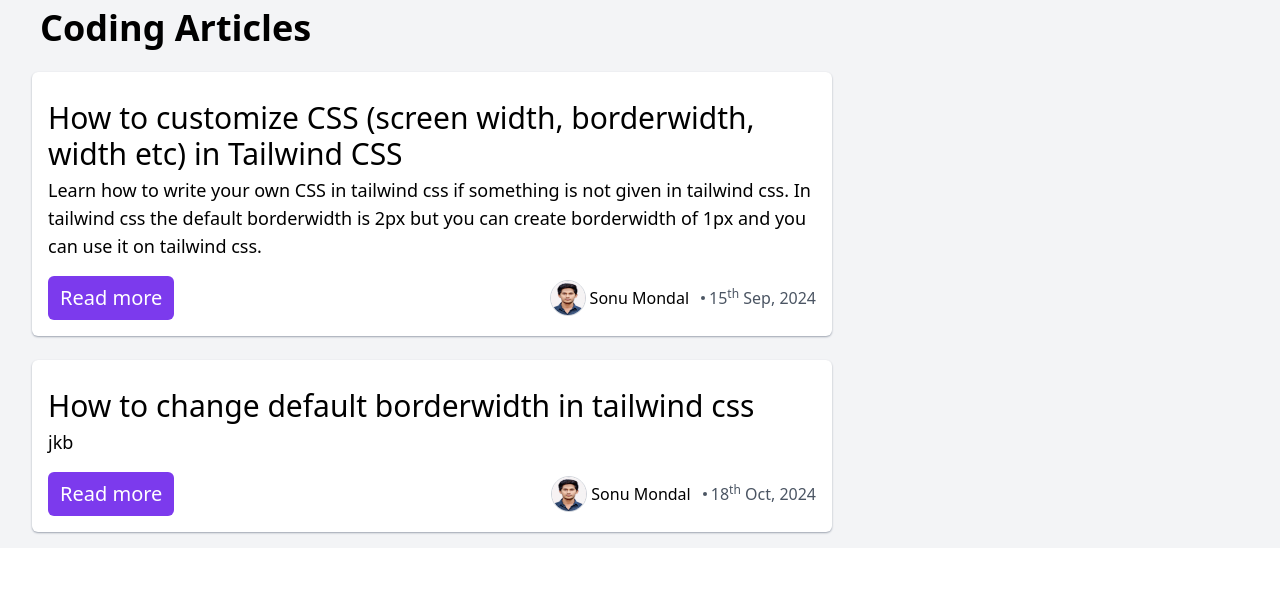
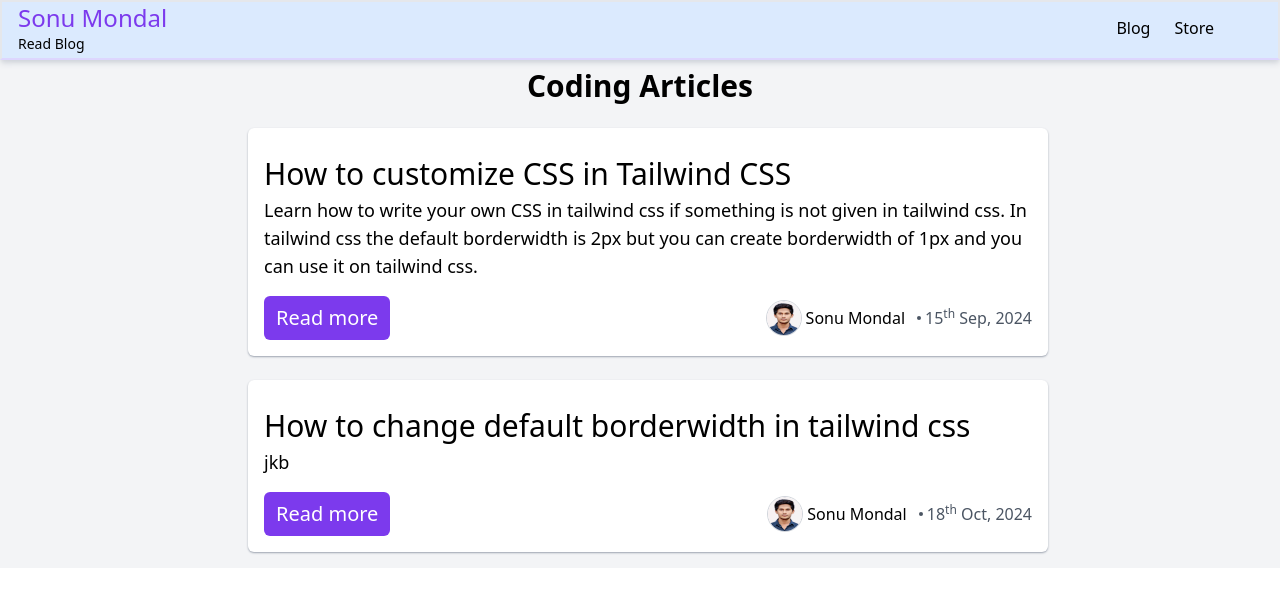
Before and after one commit to sonu2027/my-portfolio, a React (Vite) app: page /blog in a window 1280 px wide. Shown: the top 594 px of the page. Built offline with nearby package versions, Linux system fonts and the light colour scheme.

Commit message:
made blog page layout

```diff
--- a/src/blog/BlogPost1.tsx
+++ b/src/blog/BlogPost1.tsx
@@ -3,6 +3,9 @@ import img2 from "../assets/blog/blog1/img2.png"
 import { useLocation } from "react-router-dom"
 import { Link } from "react-router-dom"
 import { Helmet, HelmetProvider } from "react-helmet-async"
+import { useState } from "react"
+import NavBar2 from "../component/NavBar2"
+import ListSmallScreen2 from "../component/ListSmalScreen2"
 
 function BlogPost1() {
 
@@ -14,9 +17,11 @@ function BlogPost1() {
   const year = urlData.get("year")
   const sup = urlData.get("sup")
 
+  const [showList, setShowList] = useState<boolean>(false)
+
   return (
     <HelmetProvider>
-      <div className="bg-gray-100 sm:pt-8 sm:pb-8 flex justify-center items-center">
+      <div>
         <Helmet>
           <meta
             name="description"
@@ -24,6 +29,15 @@ function BlogPost1() {
           />
           <title>{title} </title>
         </Helmet>
+        <div className="px-4 bg-blue-100 shadow-gray-300 shadow-md border-b-violet-200 border-2 border-solid sticky top-0 z-10">
+          <NavBar2 heading3={"Read Blog"} showList={showList} setShowList={setShowList} />
+        </div>
+        {
+          showList &&
+          <ListSmallScreen2 />
+        }
+        <div className="bg-gray-100 sm:pt-8 sm:pb-8 flex justify-center items-center">
+
           <div className="bg-white px-2 py-2 sm:mx-6 sm:px-4 sm:py-6 sm:rounded-md sm:shadow-sm sm:shadow-gray-400 md:w-60rem">
             <h1 className="text-xl text-center md:text-2xl font-medium">{title}</h1>
             <div className="mt-4 mb-4">
@@ -88,6 +102,7 @@ function BlogPost1() {
             <p>It will set the width to 50rem that we have define 800px in our code so that the width will be 500px</p>
           </div>
         </div>
+      </div>
     </HelmetProvider>
   )
 }
--- a/src/component/CodingProfile.tsx
+++ b/src/component/CodingProfile.tsx
@@ -7,6 +7,12 @@ function CodingProfile() {
     const ULstyle: string = "border-1 border-solid border-b-gray-300 border-l-gray-300 border-r-gray-300 px-4 py-2 bg-blue-100 border-t-blue-100"
 
     const [showCodingProfile, setShowCodingProfile] = useState<boolean>(false)
+
+    window.addEventListener("click", () => {
+        if (showCodingProfile) {
+            setShowCodingProfile(false)
+        }
+    })
 
     return (
         <>
--- /dev/null
+++ b/src/component/ListSmalScreen2.tsx
@@ -0,0 +1,17 @@
+import { Link } from "react-router-dom"
+
+function ListSmallScreen2() {
+
+    return (
+        <div onClick={(e) => e.stopPropagation()} className="flex justify-center items-center bg-blue-50 shadow-gray-300 shadow-md md:hidden sticky top-14 z-10">
+            <ul className="py-2">
+                <Link to="/blog">
+                    <li className="text-center text-xl py-1 hover:border-b-2 hover-border-b-solid hover:border-b-violet-600 hover:text-violet-600">Blog</li>
+                </Link>
+                <li className="text-center hover:cursor-pointer text-xl py-1 hover:border-b-2 hover-border-b-solid hover:border-b-violet-600 hover:text-violet-600">Store</li>
+            </ul>
+        </div>
+    )
+}
+
+export default ListSmallScreen2
--- /dev/null
+++ b/src/component/NavBar2.tsx
@@ -0,0 +1,47 @@
+import { RxHamburgerMenu } from "react-icons/rx";
+import { RxCross1 } from "react-icons/rx";
+import { Link } from "react-router-dom";
+
+type NavBarProps = {
+    showList: boolean;
+    setShowList: React.Dispatch<React.SetStateAction<boolean>>;
+    heading3: string
+};
+
+function NavBar2({ showList, setShowList, heading3 }: NavBarProps) {
+
+    return (
+        <nav className="flex justify-between items-center bg-blue-100 pb-1">
+            <span>
+                <Link to="/">
+                    <h1 className="text-violet-600 text-2xl font-medium">Sonu Mondal</h1>
+                </Link>
+                <h3 className="text-sm">{heading3}</h3>
+            </span>
+            {
+                !showList ?
+                    <div className=" border-2 border-violet-300 border-solid rounded-md px-1 py-1 h-8 w-8 flex justify-center items-center hover:cursor-pointer md:hidden">
+                        <RxHamburgerMenu onClick={(e) => {
+                            e.stopPropagation()
+                            setShowList(!showList)
+                        }} className="text-violet-600 font-medium text-4xl" />
+                    </div>
+                    :
+                    <div className=" border-2 border-violet-300 border-solid rounded-md px-1 py-1 h-8 w-8 flex justify-center items-center hover:cursor-pointer md:hidden">
+                        <RxCross1 onClick={(e) => {
+                            e.stopPropagation()
+                            setShowList(!showList)
+                        }} className="text-violet-600 font-medium text-4xl" />
+                    </div>
+            }
+            <ul className="hidden relative right-12 md:flex gap-x-6">
+                <Link to="/blog">
+                    <li className="font-medium hover:cursor-pointer hover:underline hover:text-violet-600">Blog</li>
+                </Link>
+                <li className="font-medium hover:cursor-pointer hover:underline hover:text-violet-600">Store</li>
+            </ul>
+        </nav>
+    )
+}
+
+export default NavBar2
--- a/src/customHooks/useBlog.ts
+++ b/src/customHooks/useBlog.ts
@@ -2,7 +2,7 @@
 function useBlog() {
     const arr = [
         {
-            title: "How to customize CSS (screen width, borderwidth, width etc) in Tailwind CSS",
+            title: "How to customize CSS in Tailwind CSS",
             about: "Learn how to write your own CSS in tailwind css if something is not given in tailwind css. In tailwind css the default borderwidth is 2px but you can create borderwidth of 1px and you can use it on tailwind css.",
             date:15,
             sup:"th",
--- a/src/routingComponent/Blog.tsx
+++ b/src/routingComponent/Blog.tsx
@@ -1,8 +1,14 @@
 import { useBlog } from "../customHooks/useBlog.ts"
 import BlogComponent from "../blog/BlogComponent.tsx"
 import { Helmet, HelmetProvider } from "react-helmet-async"
+import { useState } from "react"
+import ListSmallScreen2 from "../component/ListSmalScreen2.tsx"
+import NavBar2 from "../component/NavBar2.tsx"
 
 function Blog() {
+
+
+  const [showList, setShowList] = useState<boolean>(false)
 
   const arr = useBlog()
 
@@ -16,8 +22,15 @@ function Blog() {
           />
           <title>Sonu Mondal blog</title>
         </Helmet>
-        <h1 className="py-2 pl-10 text-4xl font-semibold">Coding Articles</h1>
-        <div className=" py-4 pl-4 pr-4 flex flex-col gap-y-6 xs:pl-8">
+        <div className="px-4 bg-blue-100 shadow-gray-300 shadow-md border-b-violet-200 border-2 border-solid sticky top-0 z-10">
+          <NavBar2 heading3={"Read Blog"} showList={showList} setShowList={setShowList} />
+        </div>
+        {
+          showList &&
+          <ListSmallScreen2 />
+        }
+        <h1 className=" text-2xl md:text-3xl font-semibold text-center py-2 sticky top-14 bg-gray-100">Coding Articles</h1>
+        <div className=" py-4 pl-4 pr-4 flex flex-col gap-y-6 xs:pl-8 justify-center items-center">
           {
             arr.map((e) => <BlogComponent key={e.title} title={e.title} about={e.about} date={e.date} sup={e.sup} month={e.month} year={e.year} route={e.route} />)
           }
```
Lines whose indentation alone changed are shown as unchanged.
